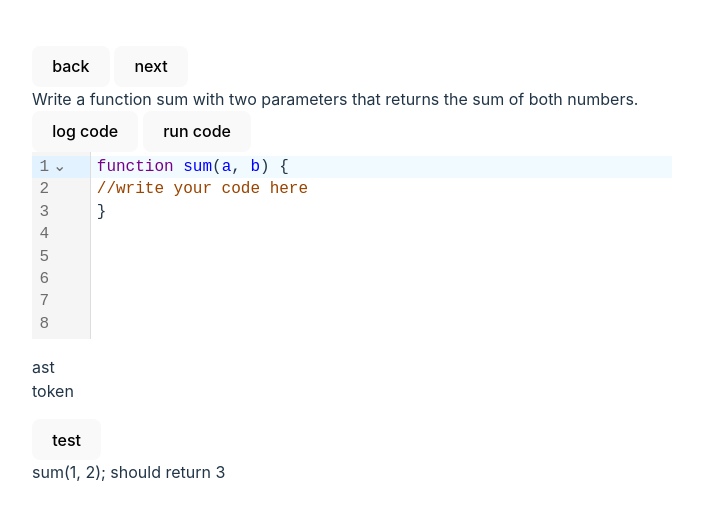
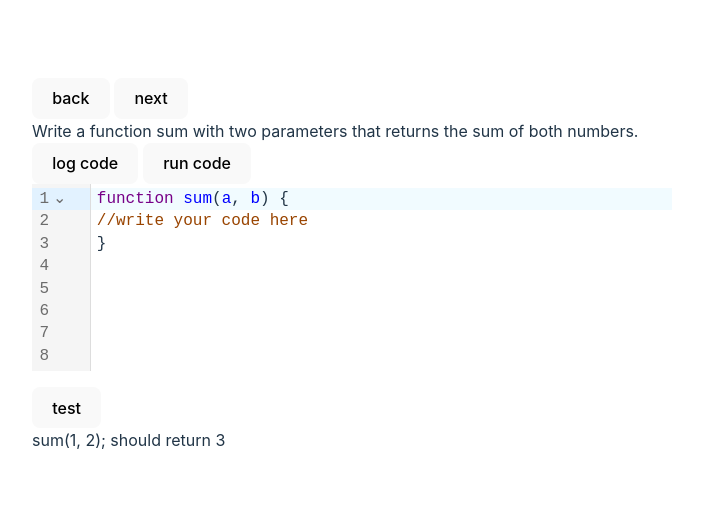
Before and after one commit to leje512/learn-to-code, a Svelte app in the folder codingtutorial/: page / in a window 1280 px wide. Shown: the part 135-654 px from the top of the page, without its empty margins (288-991 px from the left). Built offline with nearby package versions, Linux system fonts and the light colour scheme.

Commit message:
Revert "try: add acorn to get better ast"
This reverts commit 2e4e5efe23815fe2d4f655c6681c4348b3ddbc86.

```diff
--- a/codingtutorial/package.json
+++ b/codingtutorial/package.json
@@ -25,8 +25,6 @@
     "@babel/standalone": "^7.19.3",
     "@codemirror/lang-javascript": "^6.1.0",
     "@rollup/plugin-node-resolve": "^14.1.0",
-    "acorn": "^8.8.1",
-    "acorn-walk": "^8.2.0",
     "chai": "npm:@esm-bundle/chai@^4.3.4-fix.0",
     "codemirror": "^6.0.1",
     "eslint4b-prebuilt": "^6.7.2",
--- a/codingtutorial/src/customlinter.js
+++ b/codingtutorial/src/customlinter.js
@@ -1,28 +1,19 @@
 import { syntaxTree } from "@codemirror/language";
 import { linter } from "@codemirror/lint";
-import { parse } from "acorn";
-import * as walk from "acorn-walk";
 
 const errorStore = [];
 const diagnostics = [];
 
 const customLinter = (view) => {
-  const ast = parse(view.state.doc, { ecmaVersion: "latest" });
-  console.log("ast", ast);
-  console.log(
-    "token",
-    walk.simple(ast, {
-      Literal(node) {
-        console.log(`Found a literal: ${node.type}`);
-      },
-    })
-  );
-  /*  switch (true) {
+  syntaxTree(view.state)
+    .cursor()
+    .iterate((node) => {
+      switch (true) {
         case node.name == "ExpressionStatement" &&
           node.node.parent.name == "Script":
           errorConsoleLogNotInBody(node);
       }
-    });*/
+    });
   return diagnostics;
 };
 
```
Also changed, not shown: 1 other file (tests, documents, lock files or other folders).
